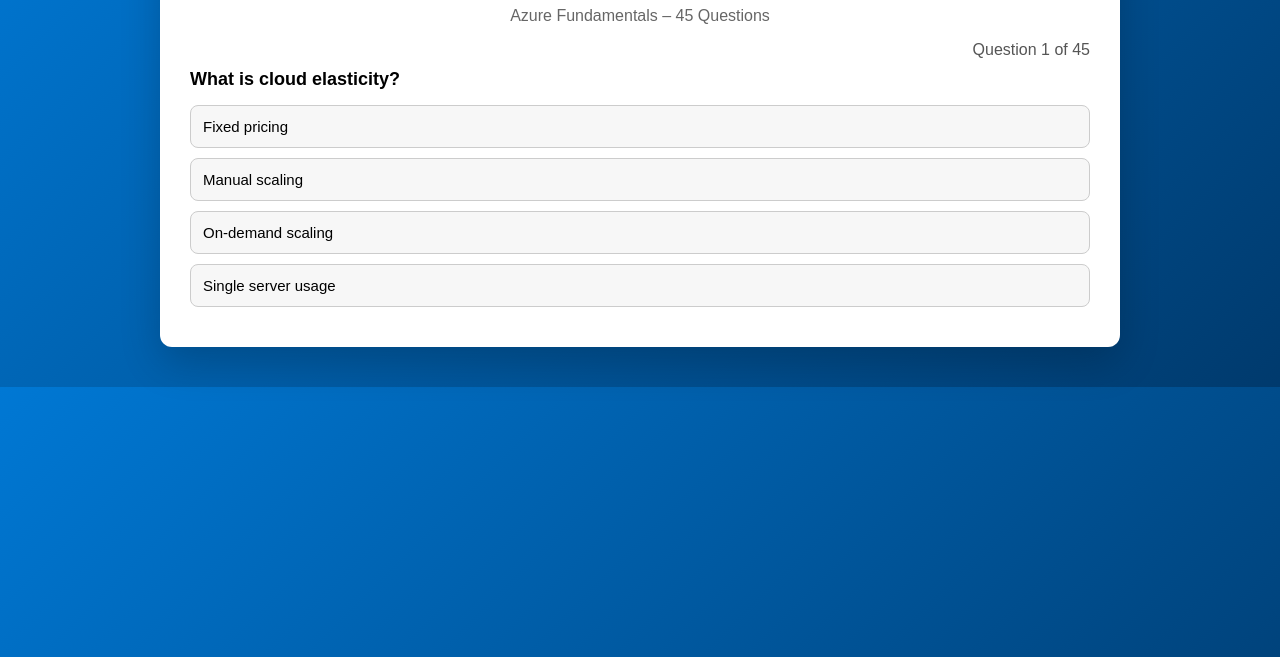
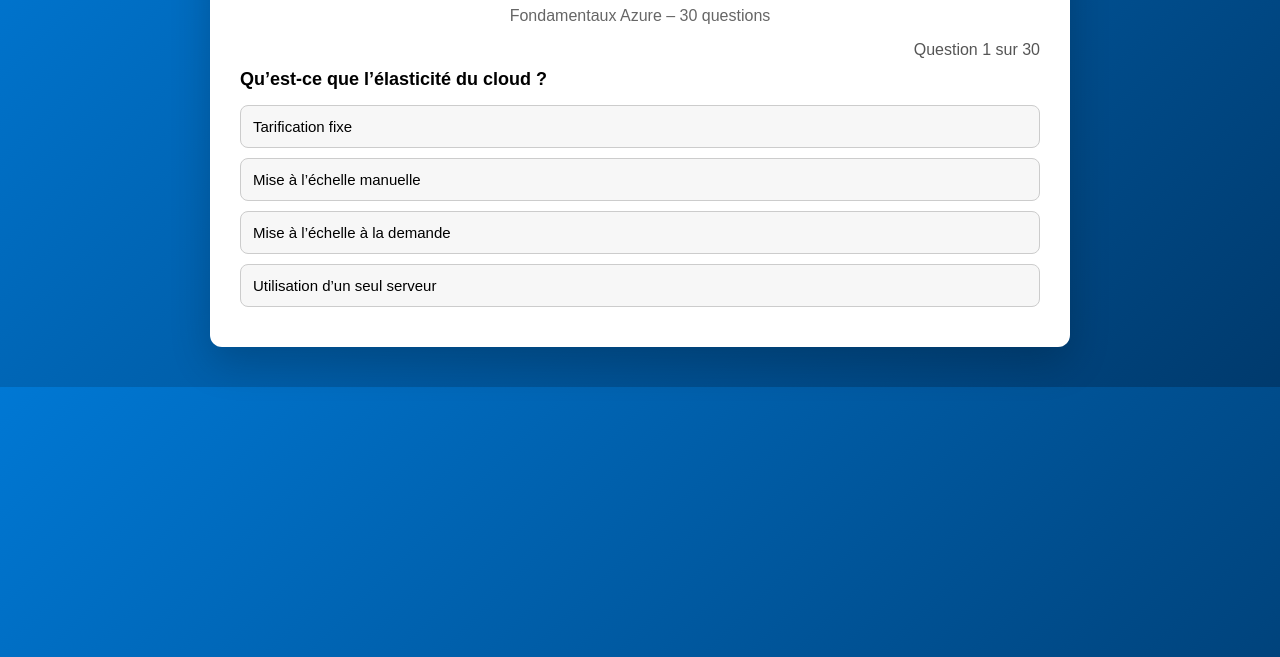
Before and after one commit to iheb69nachet/az-900-s1, a website: page index.html in a window 1280 px wide. Shown: the part 143-800 px from the top of the page. Drawn offline with Linux system fonts and the light colour scheme.

Commit message:
Update index.html

```diff
--- a/index.html
+++ b/index.html
@@ -1,8 +1,8 @@
 <!DOCTYPE html>
-<html lang="en">
+<html lang="fr">
 <head>
 <meta charset="UTF-8">
-<title>AZ-900 Quiz – Azure Fundamentals</title>
+<title>Quiz AZ-900 – Fondamentaux Azure</title>
 <meta name="viewport" content="width=device-width, initial-scale=1.0">
 
 <style>
@@ -13,7 +13,7 @@
     padding: 0;
   }
   .container {
-    max-width: 900px;
+    max-width: 800px;
     background: #fff;
     margin: 40px auto;
     padding: 30px;
@@ -80,16 +80,16 @@
 
 <body>
 <div class="container">
-  <h1>AZ-900 Quiz</h1>
+  <h1>Quiz AZ-900</h1>
   <p style="text-align:center;color:#666">
-    Azure Fundamentals – 45 Questions
+    Fondamentaux Azure – 30 questions
   </p>
 
   <div id="quiz">
     <div class="progress" id="progress"></div>
     <div class="question" id="question"></div>
     <div id="options"></div>
-    <button class="next-btn" id="nextBtn">Next</button>
+    <button class="next-btn" id="nextBtn">Suivant</button>
   </div>
 
   <div class="score" id="score" style="display:none;"></div>
@@ -97,55 +97,38 @@
 
 <script>
 const questions = [
-  { q:"What is cloud elasticity?", o:["Fixed pricing","Manual scaling","On-demand scaling","Single server usage"], a:2 },
-  { q:"Which cloud model requires the most customer management?", o:["SaaS","PaaS","IaaS","Serverless"], a:2 },
-  { q:"What is an Azure Region?", o:["One VM","A data center","A geographic area with data centers","A subnet"], a:2 },
-  { q:"Availability Zones protect against:", o:["Region failure","Datacenter failure","Network failure only","Cost increase"], a:1 },
-  { q:"How many Availability Zones are typically in a region?", o:["1","2","3","10"], a:2 },
-  { q:"Which service provides virtual servers?", o:["App Service","Virtual Machines","Functions","Blob Storage"], a:1 },
-  { q:"Which scaling increases VM size?", o:["Horizontal","Vertical","Elastic","Auto"], a:1 },
-  { q:"Which scaling adds VM instances?", o:["Vertical","Manual","Horizontal","Static"], a:2 },
-  { q:"Which service provides automatic VM scaling?", o:["App Service","VM Scale Sets","Monitor","Storage"], a:1 },
-  { q:"Which availability can be achieved with multi-AZ VMs?", o:["99.5%","99.9%","99.95%","99.99%"], a:3 },
+  { q:"Qu’est-ce que l’élasticité du cloud ?", o:["Tarification fixe","Mise à l’échelle manuelle","Mise à l’échelle à la demande","Utilisation d’un seul serveur"], a:2 },
+  { q:"Quel modèle cloud nécessite le plus de gestion côté client ?", o:["SaaS","PaaS","IaaS","Serverless"], a:2 },
+  { q:"Qu’est-ce qu’une région Azure ?", o:["Une machine virtuelle","Un centre de données","Une zone géographique avec des centres de données","Un sous-réseau"], a:2 },
+  { q:"Les zones de disponibilité sont conçues pour se protéger contre :", o:["La panne d’une région","La panne d’un centre de données","Uniquement les pannes réseau","L’augmentation des coûts"], a:1 },
+  { q:"Combien de zones de disponibilité y a-t-il généralement dans une région ?", o:["1","2","3","10"], a:2 },
+  { q:"Quel service fournit des serveurs virtuels dans Azure ?", o:["Azure App Service","Azure VM","Azure Functions","Azure Blob"], a:1 },
+  { q:"Quel type de mise à l’échelle augmente la taille d’une VM ?", o:["Horizontale","Verticale","Élastique","Automatique"], a:1 },
+  { q:"Quel type de mise à l’échelle ajoute des instances de VM ?", o:["Verticale","Manuelle","Horizontale","Statique"], a:2 },
+  { q:"Quel service Azure fournit la mise à l’échelle automatique des VM ?", o:["App Service","VM Scale Sets","Azure Monitor","Azure Storage"], a:1 },
+  { q:"Quelle disponibilité peut être atteinte avec des VM dans plusieurs zones ?", o:["99,5 %","99,9 %","99,95 %","99,99 %"], a:3 },
 
-  { q:"Which service is PaaS?", o:["VM","App Service","Disk","VNet"], a:1 },
-  { q:"Who manages OS updates in PaaS?", o:["Customer","Azure","Partner","No one"], a:1 },
-  { q:"Which is object storage?", o:["Disks","Files","Blob Storage","Tables"], a:2 },
-  { q:"Best storage for VM OS disks?", o:["Blob","Files","Disks","Queues"], a:2 },
-  { q:"Cheapest blob tier for long-term storage?", o:["Hot","Cool","Cold","Archive"], a:3 },
-  { q:"Storage account names must be:", o:["Unique per RG","Unique per region","Globally unique","Case-sensitive"], a:2 },
-  { q:"Azure private networking service?", o:["DNS","VNet","CDN","Monitor"], a:1 },
-  { q:"What divides a VNet?", o:["Regions","Zones","Subnets","Firewalls"], a:2 },
-  { q:"Controls inbound and outbound traffic?", o:["Firewall","NSG","DDoS","VPN"], a:1 },
-  { q:"Protects against large-scale attacks?", o:["NSG","Monitor","DDoS Protection","VPN"], a:2 },
+  { q:"Quel service est de type Platform as a Service (PaaS) ?", o:["Azure VM","Azure App Service","Azure Disk","Azure VNet"], a:1 },
+  { q:"Qui gère les mises à jour du système d’exploitation en PaaS ?", o:["Le client","Azure","Un tiers","Personne"], a:1 },
+  { q:"Quel type de stockage est un stockage objet ?", o:["Azure Disks","Azure Files","Azure Blob","Azure Tables"], a:2 },
+  { q:"Quel stockage est le plus adapté aux disques système des VM ?", o:["Blob","Files","Disks","Queues"], a:2 },
+  { q:"Quel niveau Blob est le moins cher pour l’archivage à long terme ?", o:["Hot","Cool","Cold","Archive"], a:3 },
+  { q:"Quelle règle de nommage de compte de stockage est correcte ?", o:["Unique par groupe de ressources","Unique par région","Globalement unique","Sensible à la casse"], a:2 },
+  { q:"Quel service Azure fournit un réseau privé ?", o:["Azure DNS","Azure VNet","Azure CDN","Azure Monitor"], a:1 },
+  { q:"Qu’est-ce qui sépare les ressources publiques et privées ?", o:["Les régions","Les zones","Les sous-réseaux","Les pare-feu"], a:2 },
+  { q:"Qu’est-ce qui contrôle le trafic à l’intérieur d’un VNet ?", o:["Azure Firewall","NSG","DDoS","CDN"], a:1 },
+  { q:"Qu’est-ce qui protège contre les attaques réseau à grande échelle ?", o:["NSG","Azure Monitor","Azure DDoS","Azure VPN"], a:2 },
 
-  { q:"What is a Resource Group?", o:["Billing unit","Logical container","Subscription","Region"], a:1 },
-  { q:"A resource belongs to how many RGs?", o:["Multiple","Two","One","Unlimited"], a:2 },
-  { q:"Deleting a resource group:", o:["Keeps resources","Moves resources","Deletes resources","Archives resources"], a:2 },
-  { q:"Primary billing boundary?", o:["Region","RG","Subscription","VNet"], a:2 },
-  { q:"Can subscriptions be merged?", o:["Yes","No","Only paid","Only free"], a:1 },
-  { q:"Highest level in hierarchy?", o:["Subscription","RG","Management Group","Resource"], a:2 },
-  { q:"Tags are mainly for:", o:["Security","Networking","Cost management","Availability"], a:2 },
-  { q:"Least customer responsibility?", o:["IaaS","PaaS","SaaS","VM"], a:2 },
-  { q:"Azure App Service best for:", o:["Databases","VM hosting","Web apps","Networking"], a:2 },
-  { q:"Required before creating resources?", o:["VNet","Storage","Subscription","Region"], a:2 },
-
-  { q:"Who is responsible for physical datacenter security?", o:["Customer","Microsoft","Partner","Government"], a:1 },
-  { q:"Where can compliance reports be accessed?", o:["Azure Portal","Trust Center","Service Trust Portal","Docs"], a:2 },
-  { q:"GDPR focuses on:", o:["Security","Performance","Personal data protection","Availability"], a:2 },
-  { q:"ISO is:", o:["A law","A cloud provider","A standards organization","A service"], a:2 },
-  { q:"What data does GDPR protect?", o:["Financial","Public","PII","Encrypted"], a:2 },
-  { q:"Who controls data location selection?", o:["Microsoft","Customer","ISO","Azure Policy"], a:1 },
-  { q:"Which service controls compliance rules?", o:["Azure Monitor","Azure Policy","NSG","DDoS"], a:1 },
-  { q:"Which dashboard shows compliance status?", o:["Cost Mgmt","Security Center","Regulatory Compliance","Monitor"], a:2 },
-  { q:"What allows Microsoft access approval?", o:["RBAC","Customer Lockbox","Policy","NSG"], a:1 },
-  { q:"Data is protected using:", o:["Backups","Tags","Encryption","Regions"], a:2 },
-
-  { q:"What protects data during transfer?", o:["Firewall","Encryption in transit","NSG","DDoS"], a:1 },
-  { q:"What ensures data stored is protected?", o:["Backup","Encryption at rest","Policy","Tags"], a:1 },
-  { q:"Privacy terms are detailed in:", o:["SLA","Trust Center","Privacy Statement","Docs"], a:2 },
-  { q:"Shared responsibility means:", o:["Azure manages all","Customer manages all","Responsibilities are shared","No security"], a:2 },
-  { q:"Compliance requirements are:", o:["Microsoft only","Customer only","Shared","Optional"], a:2 }
+  { q:"Qu’est-ce qu’un groupe de ressources ?", o:["Une unité de facturation","Un conteneur logique","Un abonnement","Une région"], a:1 },
+  { q:"À combien de groupes de ressources une ressource peut-elle appartenir ?", o:["Plusieurs","Deux","Un seul","Illimité"], a:2 },
+  { q:"Supprimer un groupe de ressources :", o:["Conserve les ressources","Déplace les ressources","Supprime les ressources","Archive les ressources"], a:2 },
+  { q:"Quelle unité est utilisée pour gérer la facturation ?", o:["Région","Groupe de ressources","Abonnement","VNet"], a:2 },
+  { q:"Les abonnements peuvent-ils être fusionnés ?", o:["Oui","Non","Seulement payants","Seulement gratuits"], a:1 },
+  { q:"Quel est le niveau le plus élevé dans la hiérarchie Azure ?", o:["Abonnement","Groupe de ressources","Groupe de gestion","Ressource"], a:2 },
+  { q:"Les balises (tags) sont principalement utilisées pour :", o:["La sécurité","Le réseau","La gestion des coûts","La disponibilité"], a:2 },
+  { q:"Quel modèle de service nécessite le moins de gestion ?", o:["IaaS","PaaS","SaaS","VM"], a:2 },
+  { q:"Azure App Service est le mieux adapté pour :", o:["Les bases de données","L’hébergement de VM","Les applications web","Le réseau"], a:2 },
+  { q:"Quel service est requis avant de créer la plupart des ressources Azure ?", o:["VNet","Stockage","Abonnement","Région"], a:2 }
 ];
 
 let index = 0;
@@ -162,7 +145,8 @@ function loadQuestion() {
   answered = false;
   nextBtn.style.display = "none";
   optEl.innerHTML = "";
-  progressEl.textContent = `Question ${index+1} of ${questions.length}`;
+  progressEl.textContent = `Question ${index+1} sur ${questions.length}`;
+
   const q = questions[index];
   qEl.textContent = q.q;
 
@@ -178,8 +162,8 @@ function loadQuestion() {
 function selectAnswer(btn, i) {
   if (answered) return;
   answered = true;
+
   const correct = questions[index].a;
-
   document.querySelectorAll(".option").forEach((b, idx) => {
     b.disabled = true;
     if (idx === correct) b.classList.add("correct");
@@ -192,17 +176,20 @@ function selectAnswer(btn, i) {
 
 nextBtn.onclick = () => {
   index++;
-  if (index < questions.length) loadQuestion();
-  else showScore();
+  if (index < questions.length) {
+    loadQuestion();
+  } else {
+    showScore();
+  }
 };
 
 function showScore() {
   document.getElementById("quiz").style.display = "none";
   scoreEl.style.display = "block";
   scoreEl.innerHTML = `
-    <h2>Quiz Completed 🎉</h2>
-    <p><strong>${score} / ${questions.length}</strong></p>
-    <p>${Math.round((score/questions.length)*100)}%</p>
+    <h2>Quiz terminé 🎉</h2>
+    <p>Votre score : <strong>${score} / ${questions.length}</strong></p>
+    <p>${Math.round((score/questions.length)*100)} %</p>
   `;
 }
 
```
